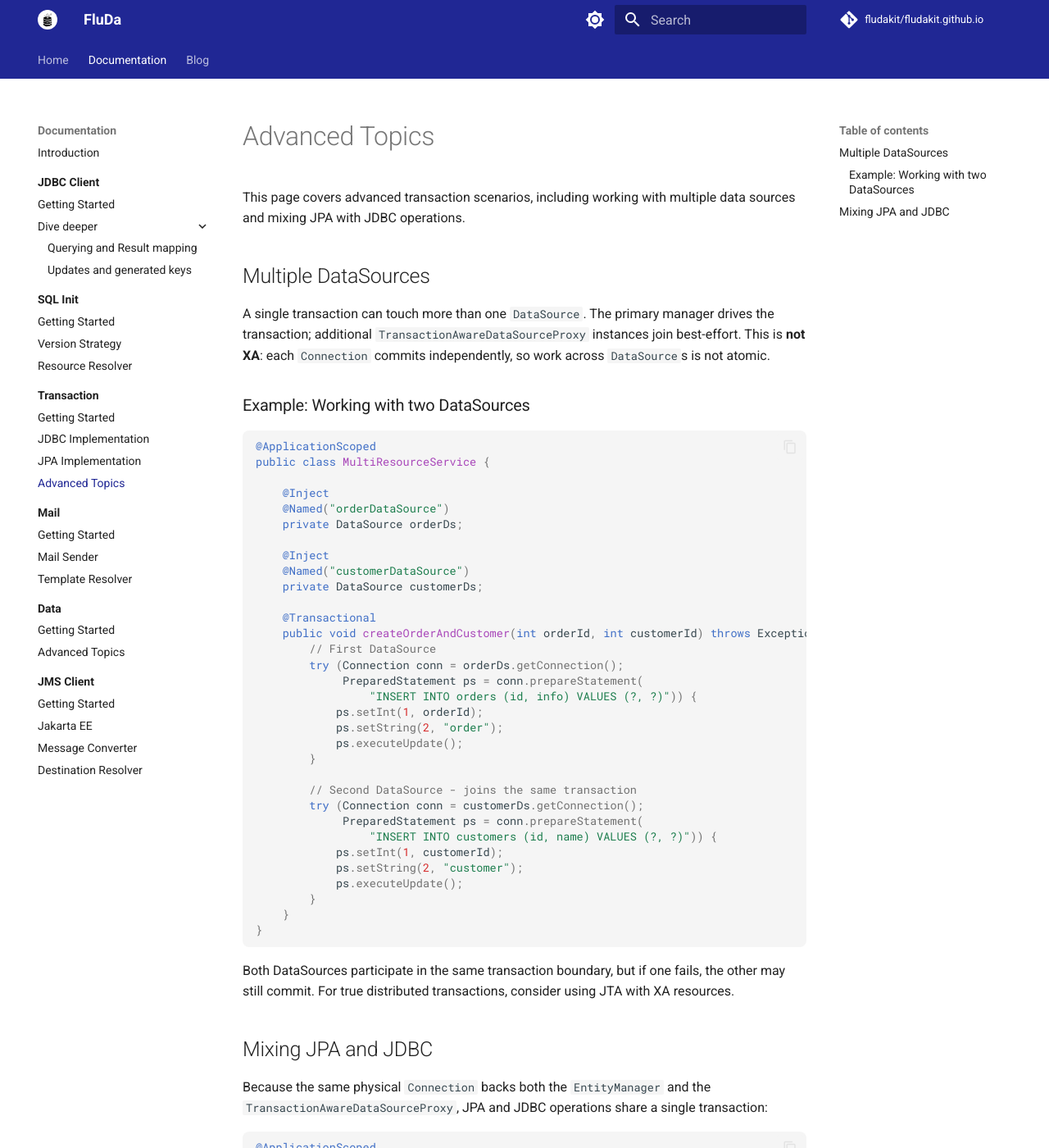
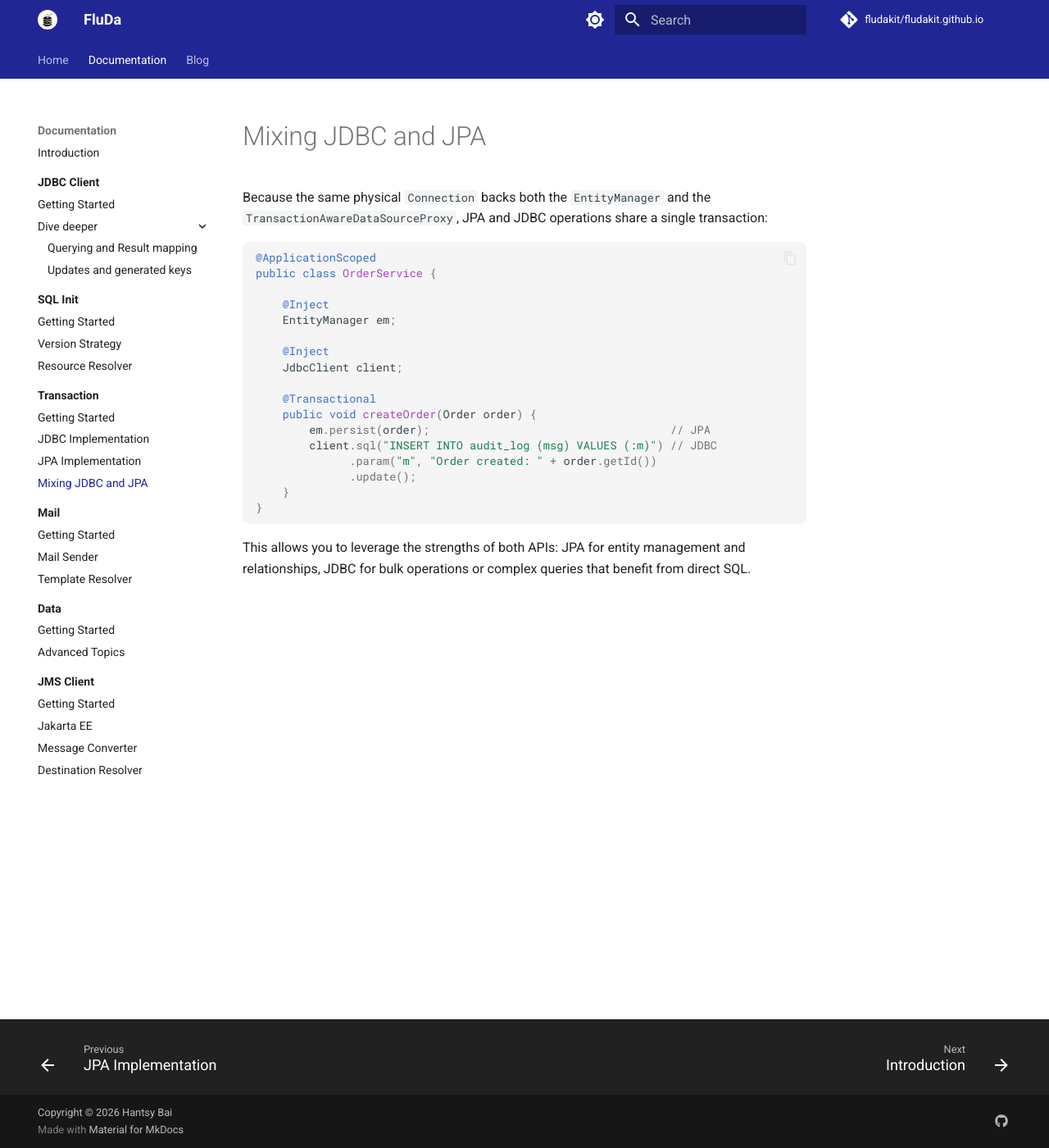
Before and after one commit to fludakit/fludakit.github.io, an MkDocs documentation site: the page built from docs/documentation/tx/advanced.md, in a window 1280 px wide and 1400 px high. Shown: the whole window at 82% size. Built offline with MkDocs 1.6.1 and Material for MkDocs 9.7.7, drawn with Linux system fonts in a browser that asks for light colours; comment, search, counter and statistics services are not loaded.

Commit message:
docs(tx): rename advanced to Mixing JDBC and JPA
Remove Multiple DataSources section, focus on mixing JPA and JDBC
operations in a single transaction.

````diff
--- a/docs/documentation/tx/advanced.md
+++ b/docs/documentation/tx/advanced.md
@@ -1,51 +1,4 @@
-# Advanced Topics
-
-This page covers advanced transaction scenarios, including working with multiple data sources and mixing JPA with JDBC operations.
-
-## Multiple DataSources
-
-A single transaction can touch more than one `DataSource`. The primary manager drives the transaction; additional `TransactionAwareDataSourceProxy` instances join best-effort. This is **not XA**: each `Connection` commits independently, so work across `DataSource`s is not atomic.
-
-### Example: Working with two DataSources
-
-```java
-@ApplicationScoped
-public class MultiResourceService {
-
-    @Inject
-    @Named("orderDataSource")
-    private DataSource orderDs;
-
-    @Inject
-    @Named("customerDataSource")
-    private DataSource customerDs;
-
-    @Transactional
-    public void createOrderAndCustomer(int orderId, int customerId) throws Exception {
-        // First DataSource
-        try (Connection conn = orderDs.getConnection();
-             PreparedStatement ps = conn.prepareStatement(
-                 "INSERT INTO orders (id, info) VALUES (?, ?)")) {
-            ps.setInt(1, orderId);
-            ps.setString(2, "order");
-            ps.executeUpdate();
-        }
-
-        // Second DataSource - joins the same transaction
-        try (Connection conn = customerDs.getConnection();
-             PreparedStatement ps = conn.prepareStatement(
-                 "INSERT INTO customers (id, name) VALUES (?, ?)")) {
-            ps.setInt(1, customerId);
-            ps.setString(2, "customer");
-            ps.executeUpdate();
-        }
-    }
-}
-```
-
-Both DataSources participate in the same transaction boundary, but if one fails, the other may still commit. For true distributed transactions, consider using JTA with XA resources.
-
-## Mixing JPA and JDBC
+# Mixing JDBC and JPA
 
 Because the same physical `Connection` backs both the `EntityManager` and the `TransactionAwareDataSourceProxy`, JPA and JDBC operations share a single transaction:
 
--- a/mkdocs.yml
+++ b/mkdocs.yml
@@ -90,7 +90,7 @@ nav:
       - Getting Started: documentation/tx/getting-started.md
       - JDBC Implementation: documentation/tx/jdbc.md
       - JPA Implementation: documentation/tx/jpa.md
-      - Advanced Topics: documentation/tx/advanced.md
+      - Mixing JDBC and JPA: documentation/tx/advanced.md
     - Mail:
       - Introduction: documentation/mail/index.md
       - Getting Started: documentation/mail/getting-started.md
````
